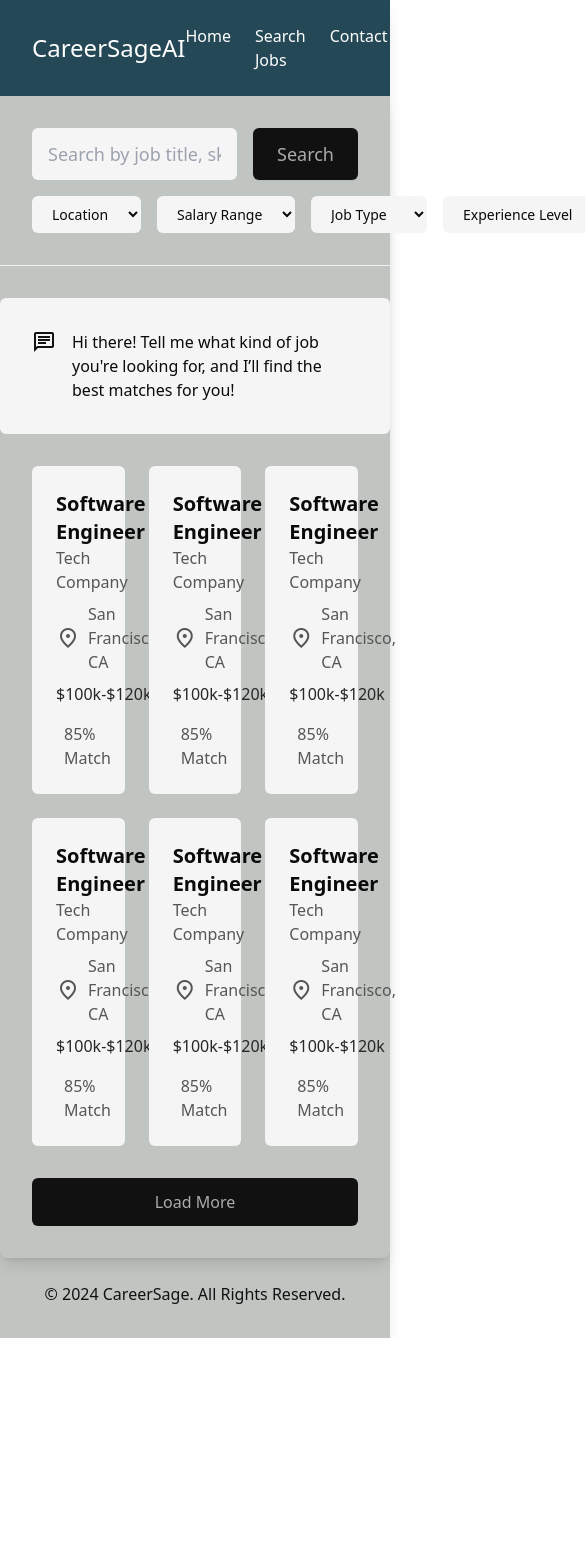
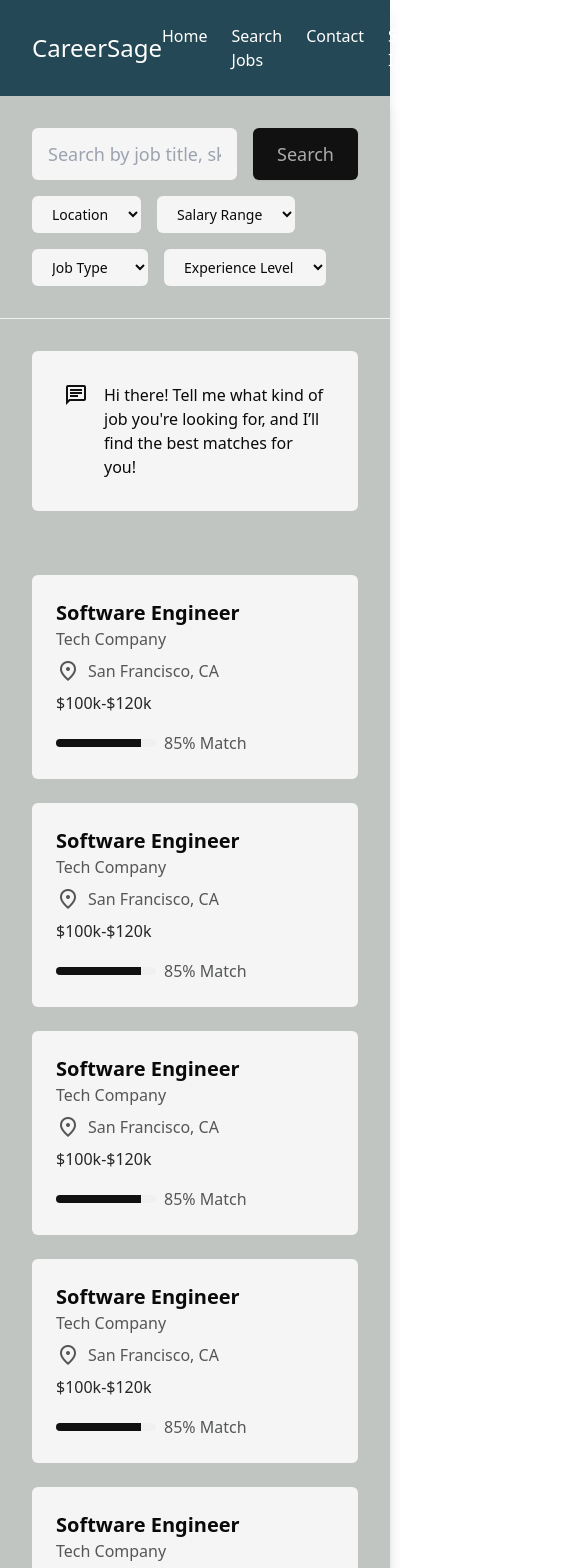
Before and after one commit to mason-lee19/CareerSageAI, a Next.js app in the folder frontend/: page /jobsearch in a window 390 px wide. Shown: the top 1568 px of the page, 585 px wide, since content can reach past the window. Before the commit the page ends 1338 px from the top, so only its background shows below. Built offline with nearby package versions, Linux system fonts and the light colour scheme; no server answers.

Commit message:
Began updating job search page

```diff
--- a/frontend/src/components/navbar.js
+++ b/frontend/src/components/navbar.js
@@ -26,7 +26,7 @@ export default function Navbar() {
 
   return (
     <header className="w-full bg-primary px-8 py-6 text-white flex justify-between items-center">
-      <h1 className="text-2xl font-title">CareerSageAI</h1>
+      <h1 className="text-2xl font-title">CareerSage</h1>
       <nav>
         <ul className="flex gap-6">
           <li>
--- a/frontend/src/pages/jobsearch.js
+++ b/frontend/src/pages/jobsearch.js
@@ -2,11 +2,11 @@ import React from "react";
 
 function JobSearch() {
   return (
-    <div id="webcrumbs">
+    <div>
       <link
-          href="https://fonts.googleapis.com/css2?family=Material+Symbols+Outlined"
-          rel="stylesheet"
-        />
+        href="https://fonts.googleapis.com/css2?family=Material+Symbols+Outlined"
+        rel="stylesheet"
+      />
       <div className="rounded-lg shadow-lg flex flex-col">
         {" "}
         {/* Search Bar Section */}
@@ -20,7 +20,7 @@ function JobSearch() {
               Search
             </button>
           </div>
-          <div className="mt-4 flex gap-4">
+          <div className="mt-4 flex flex-wrap gap-4 sm:grid sm:grid-cols-2 lg:flex">
             {/* Filters */}
             <select className="py-2 px-4 bg-neutral-100 rounded-md text-neutral-950 text-sm">
               <option>Location</option>
@@ -46,7 +46,7 @@ function JobSearch() {
           </div>
         </section>
         {/* AI Assistant Section */}
-        <aside className="relative mt-8 p-8 bg-neutral-100 rounded-md flex items-start gap-4">
+        <aside className="relative m-8 p-8 bg-neutral-100 rounded-md flex items-start gap-4">
           <span className="material-symbols-outlined text-primary-500">
             chat
           </span>
@@ -56,7 +56,7 @@ function JobSearch() {
           </p>
         </aside>
         {/* Job Results Section */}
-        <section className="flex-1 p-8 grid grid-cols-3 gap-6">
+        <section className="flex-1 p-8 grid grid-cols-1 sm:grid-cols-1 md:grid-cols-2 lg:grid-cols-3 gap-6">
           {[...Array(6)].map((_, index) => (
             <div
               key={index}
--- a/frontend/src/pages/settings.js
+++ b/frontend/src/pages/settings.js
@@ -1,8 +1,8 @@
 import React, { useState } from "react";
 
-import ProfileTab from "../components/tabs/ProfileTab";
-import BillingTab from "../components/tabs/BillingTab";
-import NotificationTab from "../components/tabs/NotificationsTab";
+import ProfileTab from "../components/settings/ProfileTab";
+import BillingTab from "../components/settings/BillingTab";
+import NotificationTab from "../components/settings/NotificationsTab";
 
 const UserSettings = () => {
   const [activeTab, setActiveTab] = useState("profile");
```
Also changed, not shown: frontend/src/components/settings/BillingTab.js (renamed from frontend/src/components/tabs/BillingTab.js), frontend/src/components/settings/EditableField.js (renamed from frontend/src/components/tabs/EditableField.js), frontend/src/components/settings/NotificationsTab.js (renamed from frontend/src/components/tabs/NotificationsTab.js), frontend/src/components/settings/ProfileTab.js (renamed from frontend/src/components/tabs/ProfileTab.js).
